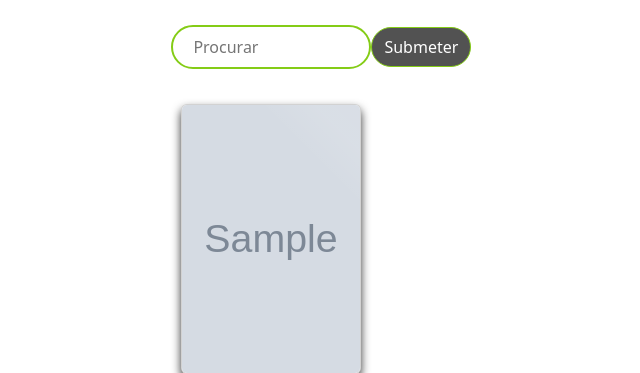
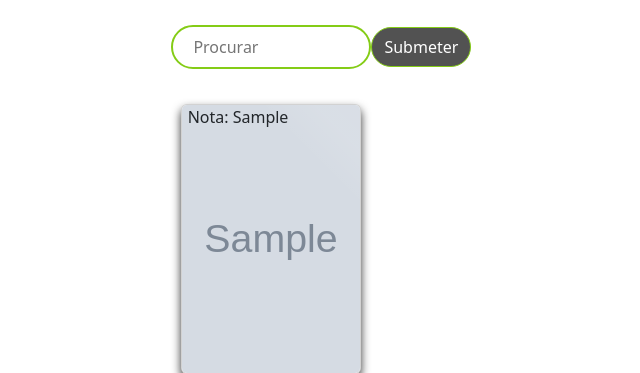
Before and after one commit to Allex0/Cactus-Soup, a PHP site: page /main.php in a window 1280 px wide. Shown: the part 50-423 px from the top of the page, without its empty margins (20-660 px from the left). Run offline with PHP 8.4, Linux system fonts and the light colour scheme; the visitor is signed in with stand-in values (Sample User, id 1); tables that the repository leaves empty or names only in its code hold one stand-in row (values such as "Sample post"); grey boxes marked "Sample" are stand-in pictures; data that the repository does not hold is empty; some libraries are stand-ins or nearby versions.

Commit message:
nota figcaption

```diff
--- a/css/cards.css
+++ b/css/cards.css
@@ -127,8 +127,13 @@ h2:after {
     min-height: 100%;
 }
 
-.cards .card figcaption,
-.news .card figcaption {
+.figcaption-nota{
+   margin-right: 9vh;
+
+}
+
+.cards .card .figcaption,
+.news .card .figcaption {
     bottom: 0;
     left: 0;
     right: 0;
--- a/main.php
+++ b/main.php
@@ -149,10 +149,14 @@ $_SESSION['LAST_ACTIVITY'] = $time;
 
 			<img src="' . $row['imgpath'] . '" />
 
-			<figcaption><form action="/cactus-soup/movies/movies.php" method="GET">
+			<figcaption class="figcaption"><form action="/cactus-soup/movies/movies.php" method="GET">
             <input class="button" type="submit" value="' . $row['nome'] . '">
+
             <input type="hidden" name="id" value="';echo $row['id']; echo'">
             </form></figcaption>
+            <figcaption class="figcaption-nota">
+            Nota: '. $row['nota'] .'
+            </figcaption>
 
 		</figure>
 
```
